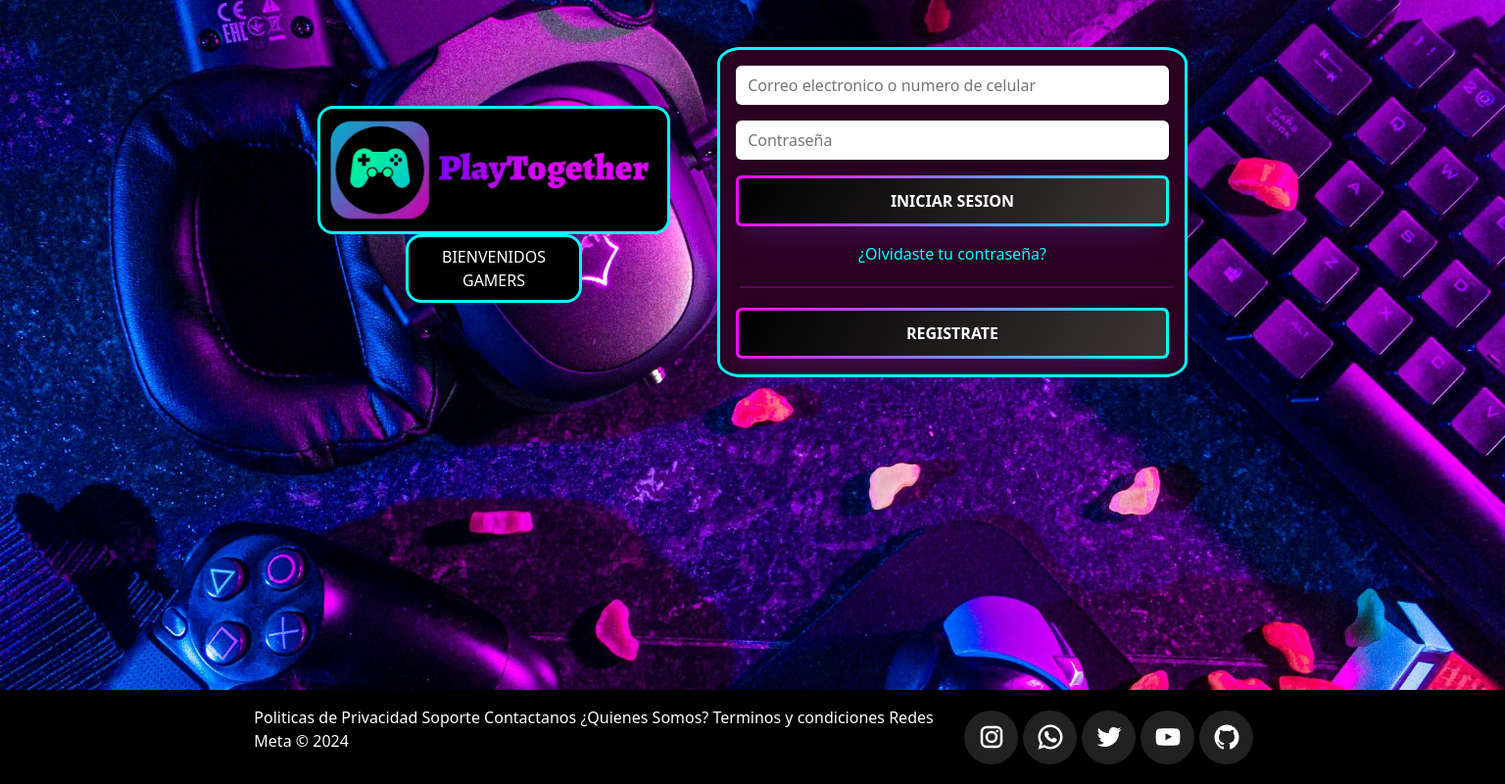
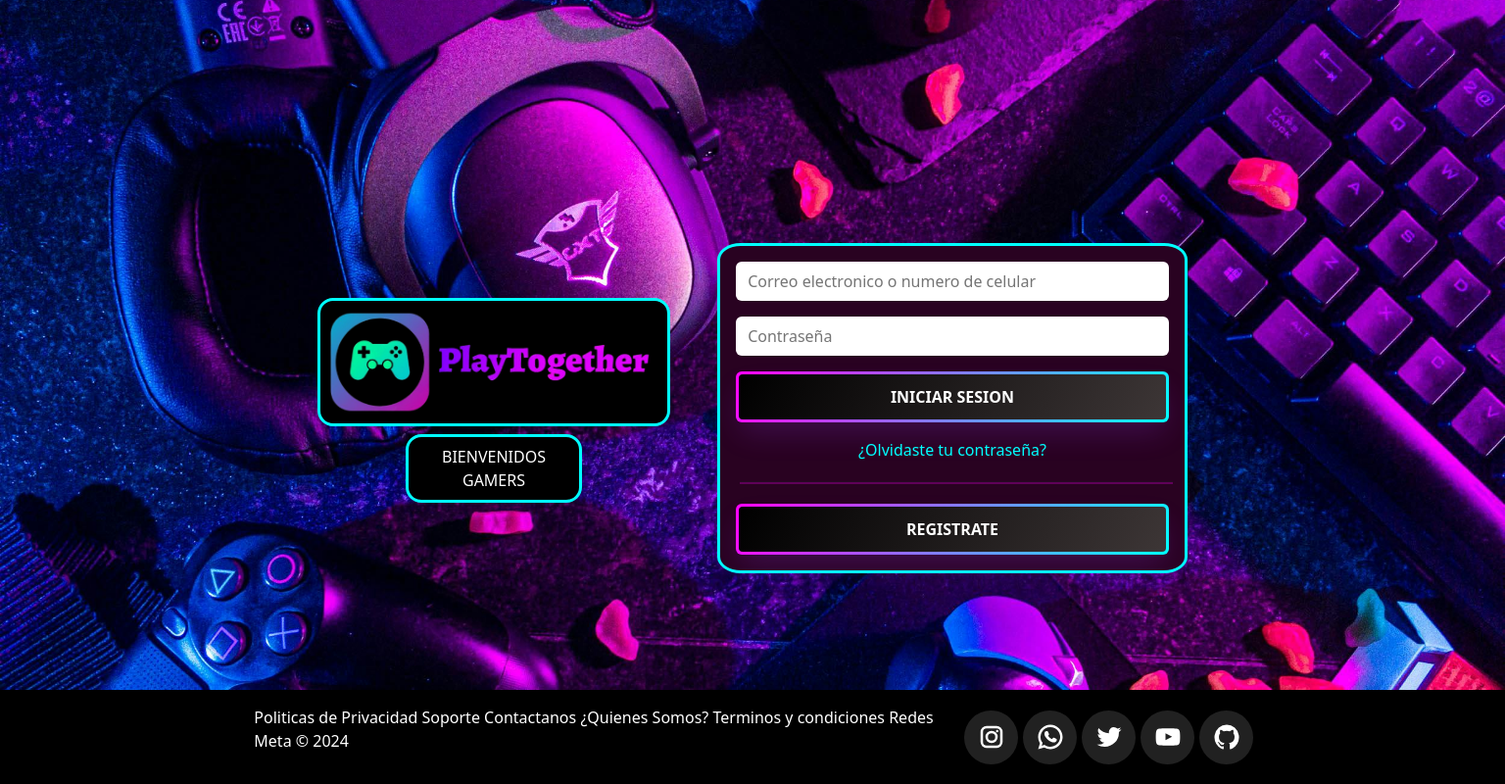
Before and after one commit to EmanuelRmon/ProyectPlayTogether, a plain HTML site: page HTML/login.html in a window 1536 px wide. Shown: the whole page at 98% size. Drawn offline with nearby package versions, Linux system fonts and the light colour scheme.

Commit message:
login terminado

```diff
--- a/CSS/login.css
+++ b/CSS/login.css
@@ -159,3 +159,8 @@ footer{
     flex-direction: column !important;
   }
 }
+@media (min-width: 1400px){
+  main{
+    margin-top: 200px;
+  }
+}
--- a/HTML/login.html
+++ b/HTML/login.html
@@ -15,9 +15,9 @@
       <div class="container-fluid">
         <div class="row d-flex">
           <div class="d-flex gap-5 p-5 justify-content-center align-items-center">
-            <div class="d-grid gap-2 d-none d-sm-block col-sm-5 col-md-5 col-lg-5 col-xl-4 col-xxl-3">
+            <div class="d-grid d-none d-sm-block col-sm-5 col-md-5 col-lg-5 col-xl-4 col-xxl-3">
               <div class="d-flex justify-content-center">
-                <img class="bordeimg rounded-4 p-2 col-12 col-sm-12 col-md-12 col-lg-12 col-xl-12 col-xxl-12 bg-black" src="/Login/logo-FK0fRC3fl-transformed-removebg-preview.png" alt="">
+                <img class="bordeimg rounded-4 mb-2 p-2 col-12 col-sm-12 col-md-12 col-lg-12 col-xl-12 col-xxl-12 bg-black" src="/Login/logo-FK0fRC3fl-transformed-removebg-preview.png" alt="">
               </div>
               <div class="text-white d-flex justify-content-center text-center">
                 <p class="bordeimg rounded-4 p-2 bg-black col-2 col-sm-7 col-md-6 col-lg-6 col-xl-6 col-xxl-6">BIENVENIDOS <br> GAMERS</p>
```
